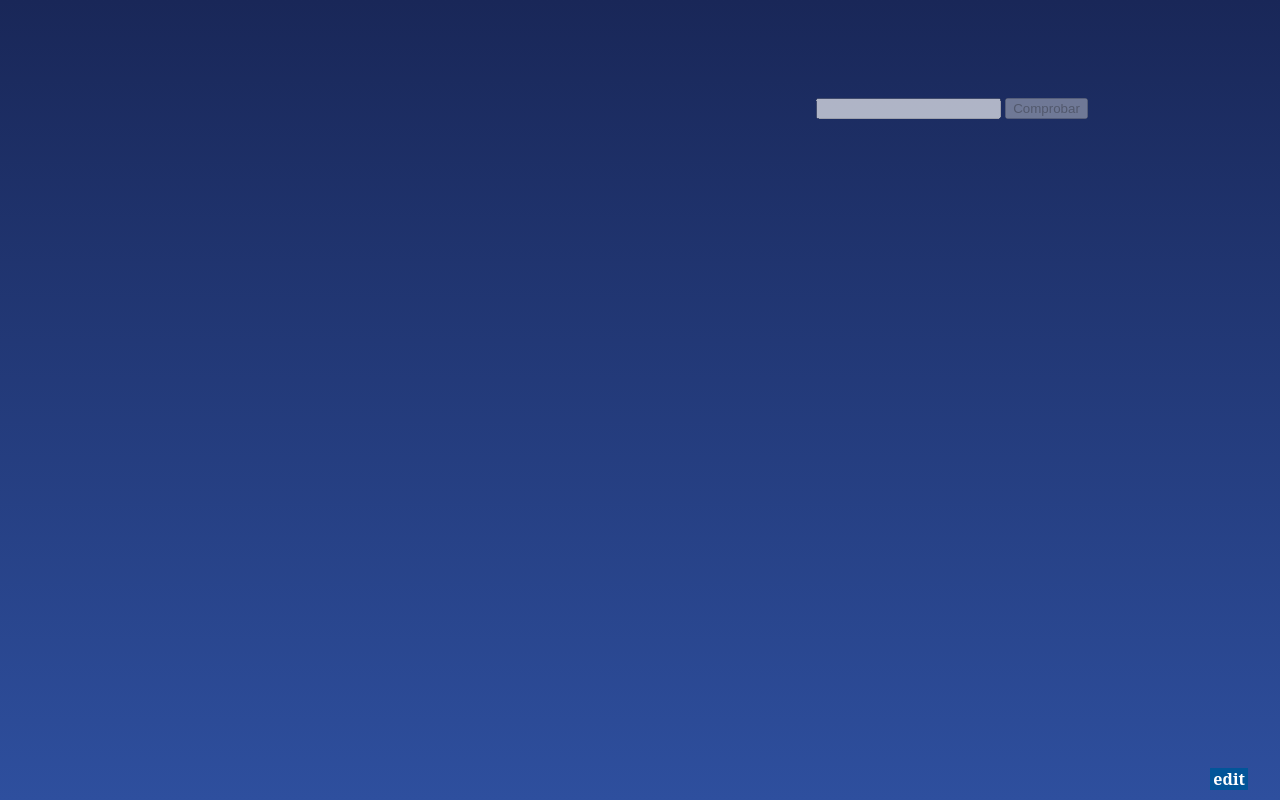
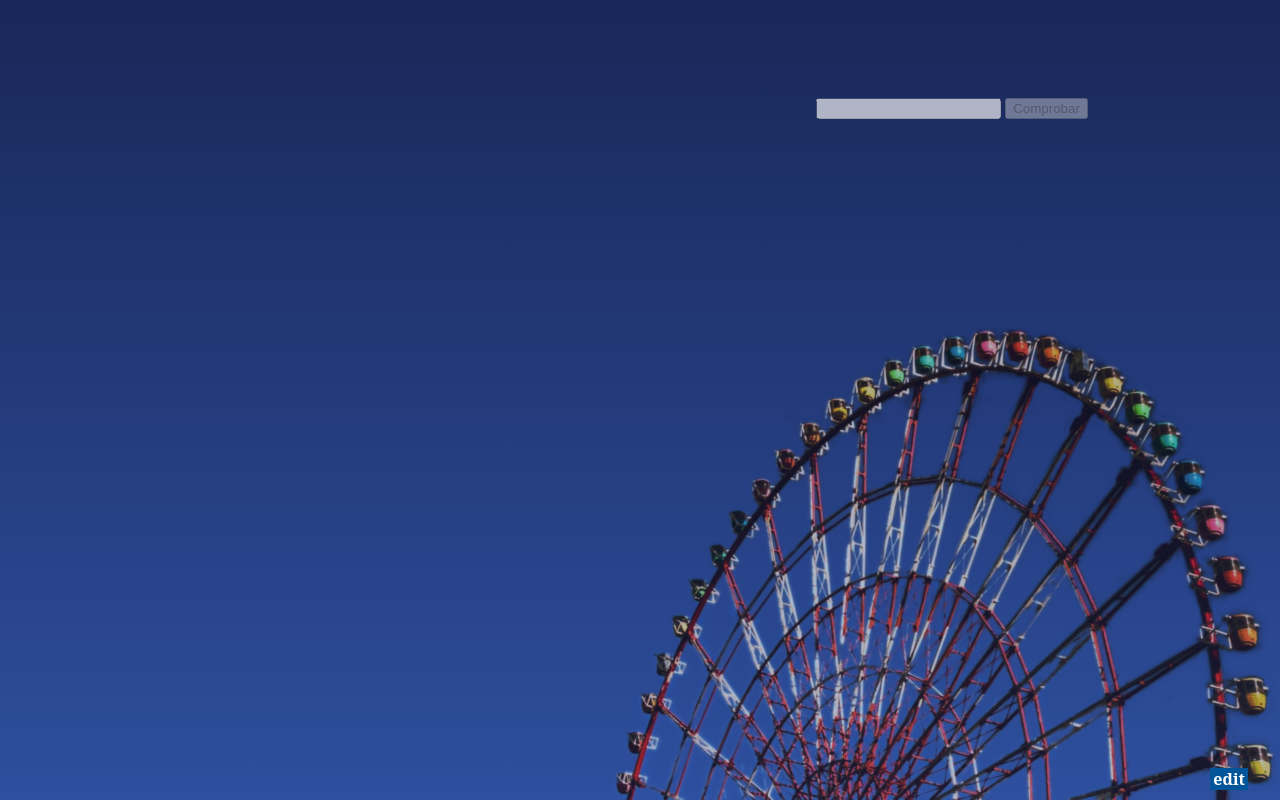
Before and after one commit to cristobal-montecino/rosco, a plain HTML site: page game.html in a window 1280 px wide. Drawn offline with Linux system fonts and the light colour scheme.

Commit message:
fix image

```diff
--- a/styles/background.css
+++ b/styles/background.css
@@ -1,6 +1,6 @@
 body {
     padding: 0;
-    background-image: url("images/wallpaper.png"), linear-gradient(#192758, #2E4F9E);
+    background-image: url("../images/wallpaper.png"), linear-gradient(#192758, #2E4F9E);
     background-position: bottom right;
     background-repeat: no-repeat;
 
```
